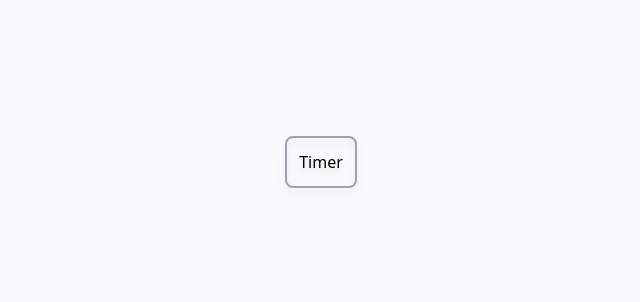
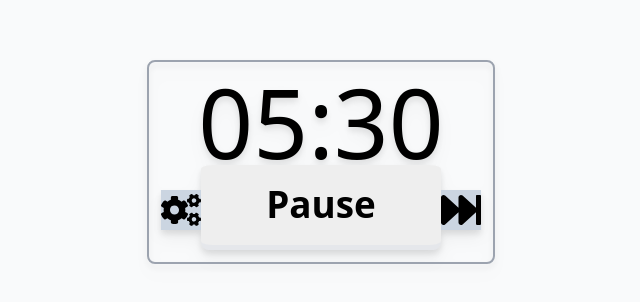
Before and after one commit to TheFossilDev/pomo-timer, a Next.js app: page / in a window 1280 px wide. Shown: the part 238-540 px from the top of the page, without its empty margins (319-959 px from the left). Built offline with nearby package versions, Linux system fonts and the light colour scheme.

Commit message:
WIP Next-js-rewrite

```diff
--- /dev/null
+++ b/components/Timer.tsx
@@ -0,0 +1,22 @@
+import IconSolidButton from "./UI/Buttons/IconSolidButton";
+import { FaFastForward, FaCogs } from "react-icons/fa";
+import BigButton from "./UI/Buttons/BigButton";
+
+export default function Timer(props : any) {
+  return (
+    <div>
+      <div className="flex justify-center">
+        {/* Minutes Seconds */}
+        <h1 className="text-8xl">05</h1>
+        <h1 className="text-8xl">:</h1>
+        <h1 className="text-8xl">30</h1>
+      </div>
+      <div className="flex justify-center items-center">
+        {/* Control buttons */}
+        <IconSolidButton><FaCogs size="40" /></IconSolidButton>
+        <BigButton onClick={() => console.log("BigButton clicked")}></BigButton>
+        <IconSolidButton><FaFastForward size="40" /></IconSolidButton>
+      </div>
+    </div>
+  );
+};
--- /dev/null
+++ b/components/UI/Buttons/BigButton.tsx
@@ -0,0 +1,76 @@
+import styles from "../../../styles/BigButton.module.css";
+import { useState } from "react";
+
+export default function BigButton(props: any) {
+
+  const [clicked, setClicked] = useState(false);
+  const clickHandler = () => {
+    props.onClick();
+    setClicked(true);
+  };
+  const animationEndHandler = () => {
+    setClicked(false);
+  };
+
+  return (
+    <div className="w-60 h-20 cursor-pointer bg-gray-200 rounded-lg">
+      {/* Base */}
+      {/* <button className="text-3xl font-bold w-60 h-20 cursor-pointer bg-gray-100 rounded-lg transition-all -translate-y-1 hover:-translate-y-0.5 "> */}
+      <button
+        onClick={clickHandler}
+        className={`${styles["BigButton"]} ${clicked ? styles["clicked"] : ""}`}
+        title={props.title || ""}
+        id={styles[props.id]}
+        onAnimationEnd={animationEndHandler}
+      >
+        Pause
+      </button>
+    </div>
+  );
+}
+
+// .BigButton {
+//   font-size: 2.3em;
+//   font-weight: bold;
+//   width: 15rem;
+//   height: 5rem;
+//   cursor: pointer;
+
+//   background-color: #eee;
+//   border: none;
+//   border-radius: 5%;
+
+//   transform: translateY(-5px);
+// }
+
+// .BigButton:hover {
+//   transition: all 250ms ease;
+//   transform: translateY(-4px);
+// }
+
+// .clicked {
+//   animation-name: hoverBounce;
+//   animation-timing-function: ease;
+//   animation-duration: 500ms;
+// }
+
+// @keyframes hoverBounce {
+//   0% {
+//     transform: translateY(-5px);
+//   }
+//   50% {
+//     transform: translateY(-0px);
+//   }
+//   100% {
+//     transform: translateY(-5px);
+//   }
+// }
+
+// .base {
+//   width: 15rem;
+//   height: 5rem;
+//   cursor: pointer;
+
+//   background-color: #ddd;
+//   border-radius: 5%;
+// }
--- /dev/null
+++ b/components/UI/Buttons/IconSolidButton.tsx
@@ -0,0 +1,7 @@
+export default function IconSolidButton(props : any) {
+  return (
+    <div className="flex justify-center items-center w-fit h-fit bg-slate-300">
+      {props.children}
+    </div>
+  );
+};
--- a/package.json
+++ b/package.json
@@ -17,6 +17,7 @@
     "next": "13.0.2",
     "react": "18.2.0",
     "react-dom": "18.2.0",
+    "react-icons": "^4.6.0",
     "typescript": "4.8.4"
   },
   "devDependencies": {
--- a/pages/index.tsx
+++ b/pages/index.tsx
@@ -1,10 +1,11 @@
-import ShadowCard from "../components/UI/shadowCard";
+import Timer from "../components/Timer";
+import ShadowCard from "../components/UI/ShadowCard";
 
 export default function Home() {
   return (
     <div className="h-screen w-full bg-gray-50 flex justify-center items-center">
       <ShadowCard>
-        <p>Timer</p>
+        <Timer />
       </ShadowCard>
     </div>
   );
--- /dev/null
+++ b/styles/BigButton.module.css
@@ -0,0 +1,45 @@
+.BigButton {
+  font-size: 2.3em;
+  font-weight: bold;
+  width: 15rem;
+  height: 5rem;
+  cursor: pointer;
+
+  background-color: #eee;
+  border: none;
+  border-radius: 5%;
+
+  transform: translateY(-5px);
+}
+
+.BigButton:hover {
+  transition: all 250ms ease;
+  transform: translateY(-4px);
+}
+
+.clicked {
+  animation-name: hoverBounce;
+  animation-timing-function: ease;
+  animation-duration: 500ms;
+}
+
+@keyframes hoverBounce {
+  0% {
+    transform: translateY(-5px);
+  }
+  50% {
+    transform: translateY(-0px);
+  }
+  100% {
+    transform: translateY(-5px);
+  }
+}
+
+.base {
+  width: 15rem;
+  height: 5rem;
+  cursor: pointer;
+
+  background-color: #ddd;
+  border-radius: 5%;
+}
```
Also changed, not shown: 1 other file (tests, documents, lock files or other folders).
